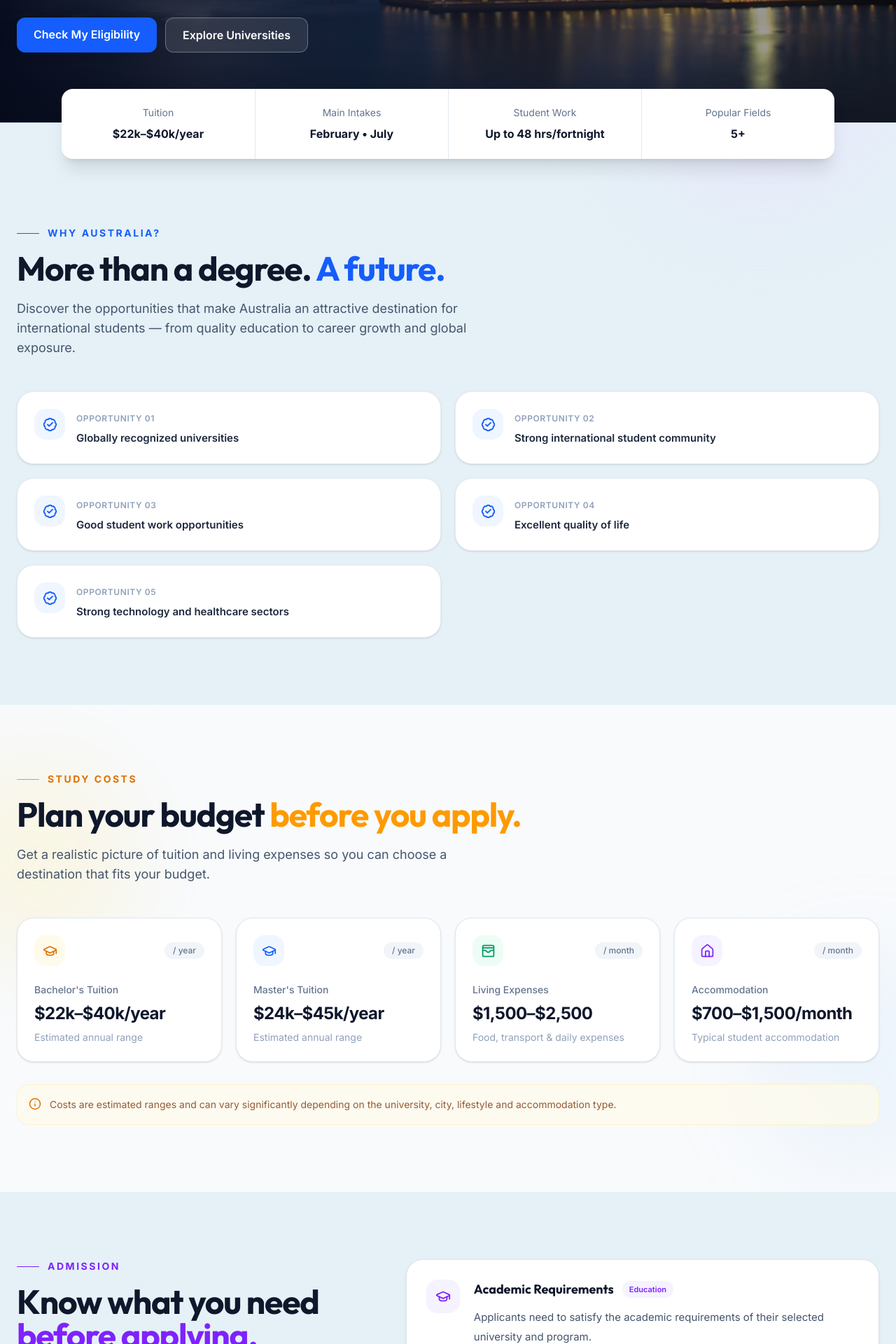
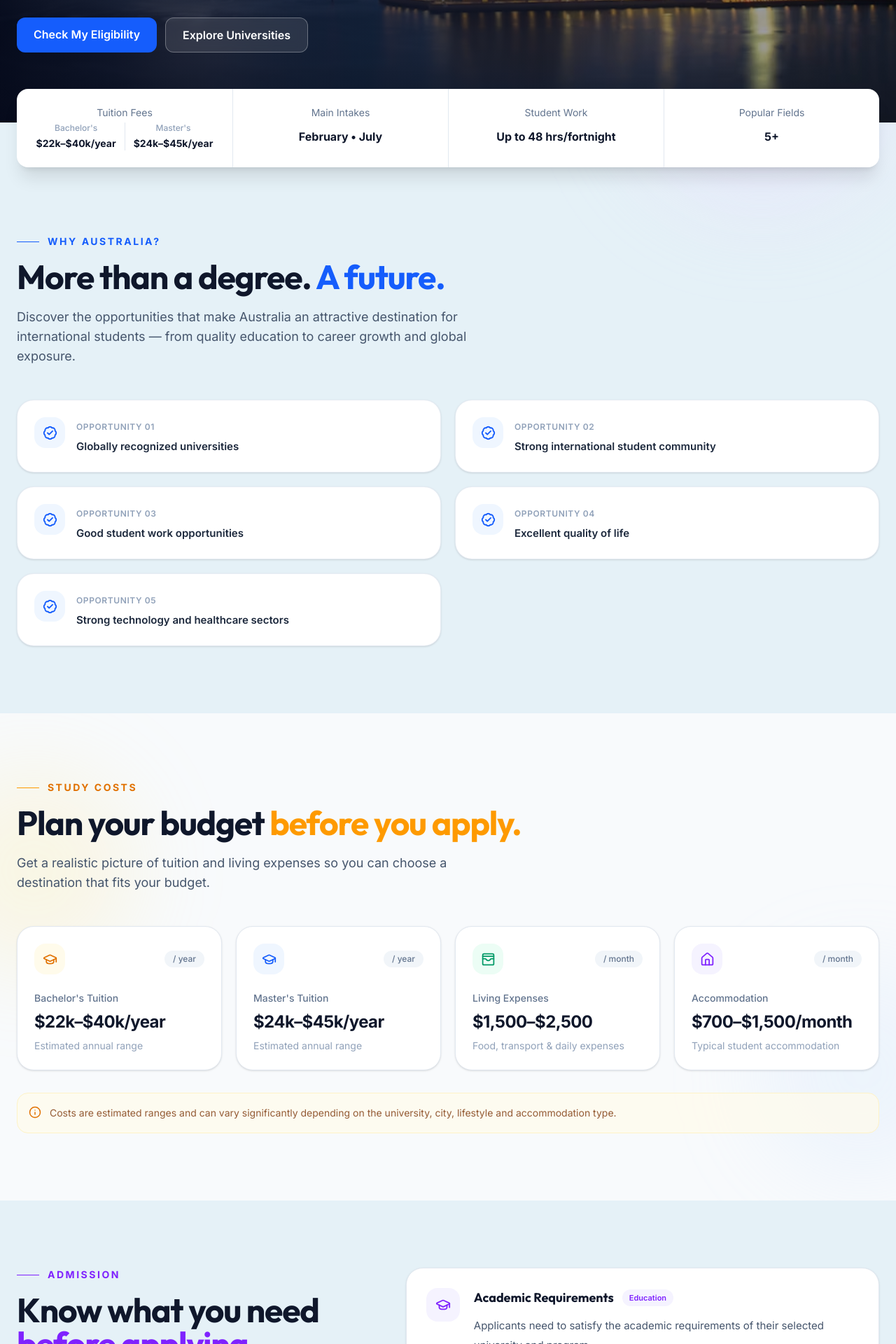
Before and after one commit to ANONTO96/ScholarX--Explainable-AI-based-Scholarship-Guidance-and-Eligibility-Analysis-System, a React (Vite) app in the folder frontend/: page /countries/australia in a window 1280 px wide. Shown: the part 500-2420 px from the top of the page at 70% size. Built offline with nearby package versions, Linux system fonts and the light colour scheme.

Commit message:
opt: programDetails and countryDetails page modified

```diff
--- a/frontend/src/pages/CountryDetails.jsx
+++ b/frontend/src/pages/CountryDetails.jsx
@@ -89,45 +89,63 @@ const CountryDetails = () => {
             </section>
 
             {/* facts bar */}
-            <section className="relative z-10 mx-auto -mt-12 max-w-6xl px-6">
+            <section className="relative z-10 mx-auto -mt-12 max-w-7xl px-6">
                 <div className="grid grid-cols-2 overflow-hidden rounded-2xl bg-white shadow-xl md:grid-cols-4">
 
-                    <div className="p-6 text-center">
+                    <div className="p-6 text-center hover:bg-slate-50">
                         <p className="text-sm text-slate-500">
-                            Tuition
+                            Tuition Fees
                         </p>
 
-                        <p className="mt-2 font-bold text-slate-900">
-                            {country.tuition.bachelors}
-                        </p>
+                        <div className="mt-1 flex items-center justify-center gap-3">
+                            <div>
+                                <p className="text-xs font-medium text-slate-400">
+                                    Bachelor's
+                                </p>
+                                <p className="mt-1 text-sm font-bold text-slate-900">
+                                    {country.tuition.bachelors}
+                                </p>
+                            </div>
+
+                            <div className="h-10 w-px bg-slate-200" />
+
+                            <div>
+                                <p className="text-xs font-medium text-slate-400">
+                                    Master's
+                                </p>
+                                <p className="mt-1 text-sm font-bold text-slate-900">
+                                    {country.tuition.masters}
+                                </p>
+                            </div>
+                        </div>
                     </div>
 
-                    <div className="border-slate-200 p-6 text-center md:border-l">
+                    <div className="border-slate-200 p-6 text-center md:border-l hover:bg-slate-50">
                         <p className="text-sm text-slate-500">
                             Main Intakes
                         </p>
 
-                        <p className="mt-2 font-bold text-slate-900">
+                        <p className="mt-5 md:mt-3 font-bold text-slate-900">
                             {country.intakes.join(" • ")}
                         </p>
                     </div>
 
-                    <div className="border-slate-200 p-6 text-center md:border-l">
+                    <div className="border-slate-200 p-6 text-center md:border-l hover:bg-slate-50">
                         <p className="text-sm text-slate-500">
                             Student Work
                         </p>
 
-                        <p className="mt-2 font-bold text-slate-900">
+                        <p className="mt-3 font-bold text-slate-900">
                             {country.workRights}
                         </p>
                     </div>
 
-                    <div className="border-slate-200 p-6 text-center md:border-l">
+                    <div className="border-slate-200 p-6 text-center md:border-l hover:bg-slate-50">
                         <p className="text-sm text-slate-500">
                             Popular Fields
                         </p>
 
-                        <p className="mt-2 font-bold text-slate-900">
+                        <p className="mt-3 font-bold text-slate-900">
                             {country.topFields.length}+
                         </p>
                     </div>
@@ -364,12 +382,16 @@ const CountryDetails = () => {
 
 
                     {/* Bottom note */}
-                    <div className="mt-8 flex items-start gap-3 rounded-2xl border border-amber-100 bg-amber-50/70 p-4">
+                    <div className="group mt-8 flex items-start gap-3 rounded-2xl border border-amber-100 bg-amber-50/70 p-4 ">
 
-                        <Info
+                    <div className="mt-0.5 text-amber-600 rounded-full group-hover:bg-amber-600 group-hover:text-white transition-all
+duration-500
+group-hover:scale-110">
+    <Info
                             size={18}
-                            className="mt-0.5 shrink-0 text-amber-600"
+                            className="shrink-0"
                         />
+                    </div>
 
                         <p className="text-sm leading-6 text-amber-900/80">
                             Costs are estimated ranges and can vary significantly
@@ -918,7 +940,7 @@ const CountryDetails = () => {
                             {/* Stats */}
                             <div className="mt-8 grid grid-cols-2 gap-4">
 
-                                <div className="rounded-2xl border border-white/10 bg-white/5 p-5">
+                                <div className="rounded-2xl border border-white/10 bg-white/4 p-5 transition hover:bg-white/[0.07]">
                                     <p className="text-xs font-semibold uppercase tracking-wider text-slate-500">
                                         Work Rights
                                     </p>
@@ -929,7 +951,7 @@ const CountryDetails = () => {
                                 </div>
 
 
-                                <div className="rounded-2xl border border-white/10 bg-white/5 p-5">
+                                <div className="rounded-2xl border border-white/10 bg-white/4 p-5 transition hover:bg-white/[0.07]">
                                     <p className="text-xs font-semibold uppercase tracking-wider text-slate-500">
                                         Typical Student Wage
                                     </p>
@@ -943,7 +965,7 @@ const CountryDetails = () => {
 
 
                             {/* Post study */}
-                            <div className="mt-5 rounded-2xl border border-white/10 bg-white/5 p-6">
+                            <div className="mt-5 rounded-2xl border border-white/10 bg-white/4 p-6 transition hover:bg-white/[0.07]">
 
                                 <div className="flex items-center gap-3">
                                     <TrendingUp
--- a/frontend/src/pages/ProgramDetails.jsx
+++ b/frontend/src/pages/ProgramDetails.jsx
@@ -593,9 +593,12 @@ duration-300">
                         </div>
 
                         {/* Requirement Note */}
-<div className="mt-6 flex items-start gap-4 rounded-3xl border border-violet-200 bg-violet-50/70 p-6">
+<div className="group mt-6 flex items-start gap-4 rounded-3xl border border-blue-200 bg-blue-50/70 p-6">
 
-    <div className="flex h-10 w-10 shrink-0 items-center justify-center rounded-xl bg-violet-100 text-violet-600">
+    <div className="flex h-10 w-10 shrink-0 items-center justify-center rounded-xl bg-blue-100 text-blue-600 group-hover:bg-blue-600 group-hover:text-white transition-all
+duration-500
+group-hover:scale-110
+">
         <Info size={20} />
     </div>
 
@@ -662,7 +665,11 @@ duration-300">
     {/* Tuition */}
     <div className="group rounded-3xl border border-slate-200 bg-white p-6 shadow-sm transition-all duration-300 hover:-translate-y-1 hover:shadow-xl">
 
-        <div className="flex h-12 w-12 items-center justify-center rounded-xl bg-amber-50 text-amber-600">
+        <div className="flex h-12 w-12 items-center justify-center rounded-xl bg-amber-50 text-amber-600 group-hover:bg-amber-600 group-hover:text-white transition-all
+duration-500
+group-hover:scale-110
+group-hover:rotate-4
+group-hover:shadow-lg">
             <BadgeDollarSign size={22} />
         </div>
 
@@ -683,7 +690,11 @@ duration-300">
     {/* Living Cost */}
     <div className="group rounded-3xl border border-slate-200 bg-white p-6 shadow-sm transition-all duration-300 hover:-translate-y-1 hover:shadow-xl">
 
-        <div className="flex h-12 w-12 items-center justify-center rounded-xl bg-blue-50 text-blue-600">
+        <div className="flex h-12 w-12 items-center justify-center rounded-xl bg-blue-50 text-blue-600 group-hover:bg-blue-600 group-hover:text-white transition-all
+duration-500
+group-hover:scale-110
+group-hover:rotate-4
+group-hover:shadow-lg">
             <House size={22} />
         </div>
 
@@ -704,7 +715,11 @@ duration-300">
     {/* Total Scholarships */}
     <div className="group rounded-3xl border border-slate-200 bg-white p-6 shadow-sm transition-all duration-300 hover:-translate-y-1 hover:shadow-xl">
 
-        <div className="flex h-12 w-12 items-center justify-center rounded-xl bg-emerald-50 text-emerald-600">
+        <div className="flex h-12 w-12 items-center justify-center rounded-xl bg-emerald-50 text-emerald-600 group-hover:bg-emerald-600 group-hover:text-white transition-all
+duration-500
+group-hover:scale-110
+group-hover:rotate-4
+group-hover:shadow-lg">
             <DollarSign size={22} />
         </div>
 
@@ -760,9 +775,11 @@ duration-300">
                     </div>
 
                     {/* Cost Note */}
-<div className="mt-6 flex items-start gap-4 rounded-3xl border border-amber-200 bg-amber-50/70 p-6">
+<div className="group mt-6 flex items-start gap-4 rounded-3xl border border-amber-200 bg-amber-50/70 p-6">
 
-    <div className="flex h-10 w-10 shrink-0 items-center justify-center rounded-xl bg-amber-100 text-amber-600">
+    <div className="flex h-10 w-10 shrink-0 items-center justify-center rounded-xl bg-amber-100 text-amber-600 group-hover:bg-amber-600 group-hover:text-white transition-all
+duration-500
+group-hover:scale-110">
         <Info size={20} />
     </div>
 
@@ -884,9 +901,11 @@ duration-300">
                     </div>
 
                     {/* Career Note */}
-<div className="flex items-start gap-4 rounded-3xl border border-emerald-200 bg-emerald-50/70 p-6">
+<div className="group flex items-start gap-4 rounded-3xl border border-emerald-200 bg-emerald-50/70 p-6">
 
-    <div className="flex h-10 w-10 shrink-0 items-center justify-center rounded-xl bg-emerald-100 text-emerald-700">
+    <div className="flex h-10 w-10 shrink-0 items-center justify-center rounded-xl bg-emerald-100 text-emerald-700 group-hover:bg-emerald-600 group-hover:text-white transition-all
+duration-500
+group-hover:scale-110">
         <Info size={20} />
     </div>
 
```
